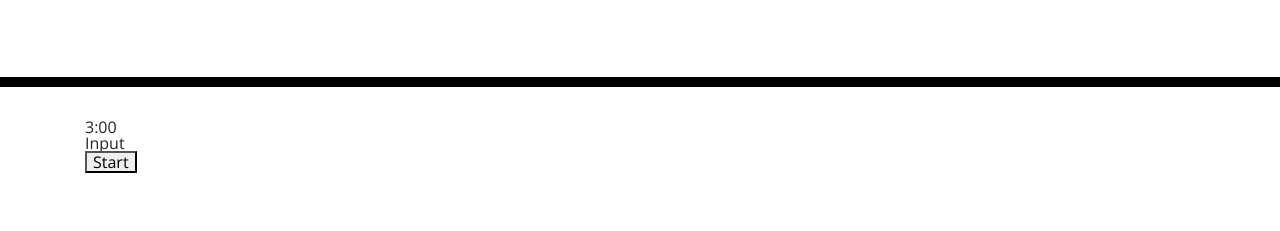
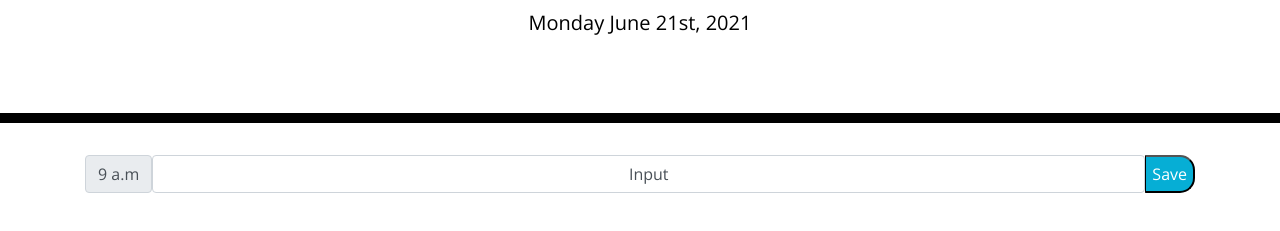
Before and after one commit to medina2021/Planner, a plain HTML site: page index.html in a window 1280 px wide. Shown: the part 181-412 px from the top of the page. Drawn offline with nearby package versions, Linux system fonts and the light colour scheme.

Commit message:
Added form

```diff
--- a/script.js
+++ b/script.js
@@ -1,16 +1,25 @@
 $(document).ready(function() {
 
-    var timeBlockEl = document.createElement("div")
-    $(timeBlockEl).addClass("timeBlock")
-    var timeEl= document.createElement("div")
- $(timeEl).addClass("time").text("3:00")
+    // Added the current date to header using moment.js
+    const currentDate = moment().format('dddd MMMM Do, YYYY');
+     $("#currentDay").text(currentDate);
+
+    // Current Time in 12 hour format
+    const currentHour = moment().format('h:[00]')
+    console.log(currentHour)
+
+
+var timeBlockEl = document.createElement("div")
+$(timeBlockEl).addClass("time-block")
+var timeEl= document.createElement("div")
+ $(timeEl).addClass("input-group-text").text("9 a.m")
  var inputEl = document.createElement("div")
-$(inputEl).addClass("input").text("Input")
+$(inputEl).addClass("form-control").text("Input")
 var btnEl = document.createElement("button")
-$(btnEl).addClass("startbtn").text("Start")
-$(timeEl).text("3:00")
+$(btnEl).addClass("saveBtn").text("save")
+$(timeEl).text("9 a.m")
 $(inputEl).text("Input")
-$(btnEl).text("Start")
+$(btnEl).text("Save")
 
 $( ".container" ).append(timeBlockEl);
 $( timeBlockEl ).append(timeEl);
--- a/style.css
+++ b/style.css
@@ -28,6 +28,7 @@ body {
   .time-block {
     text-align: center;
     border-radius: 15px;
+    display: flex;
   }
 
   .row {
@@ -69,7 +70,3 @@ body {
     font-size: 20px;
     transition: all 0.3s ease-in-out;
   }
-
-  .timeblock{
-      display:flex
-  }
```
